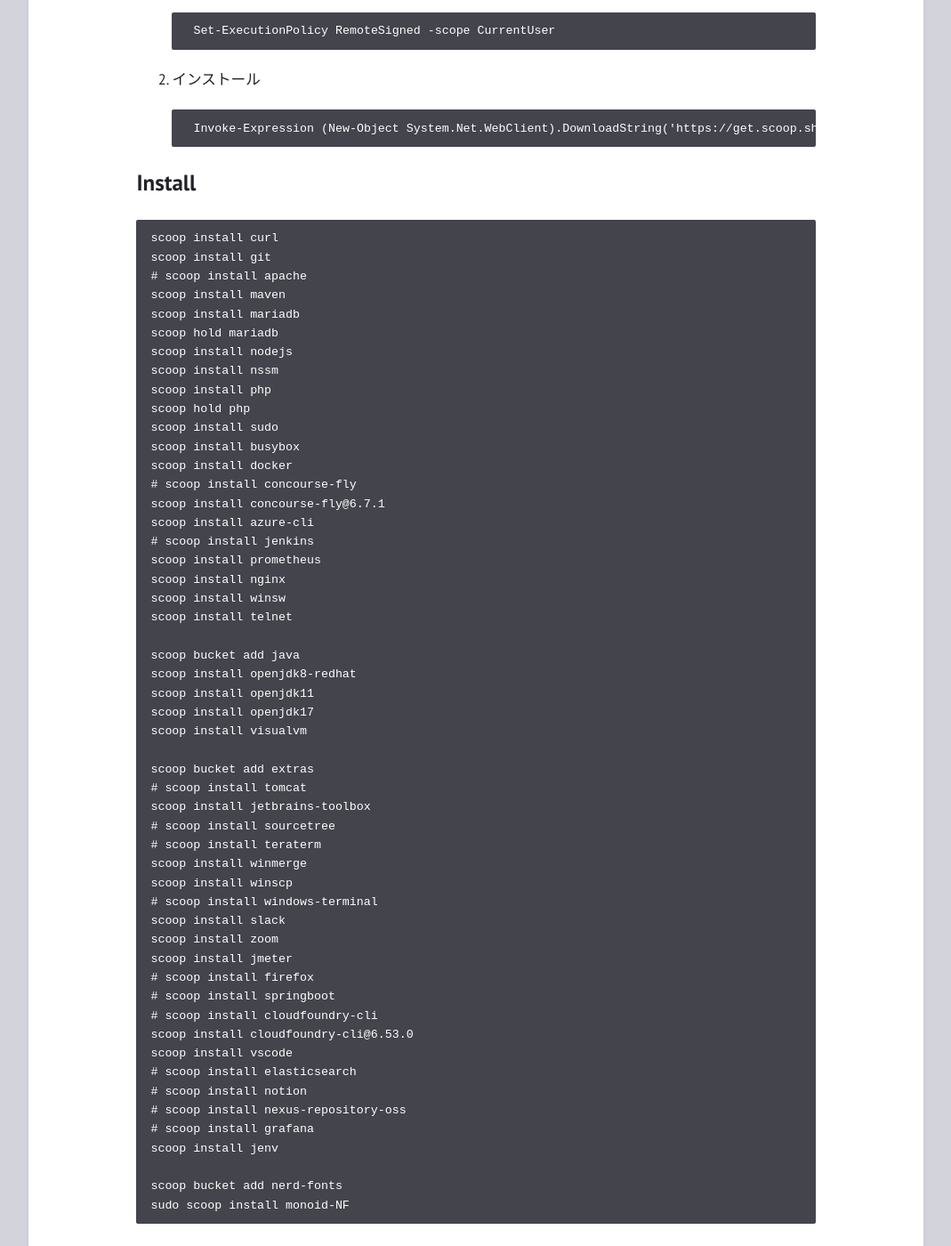
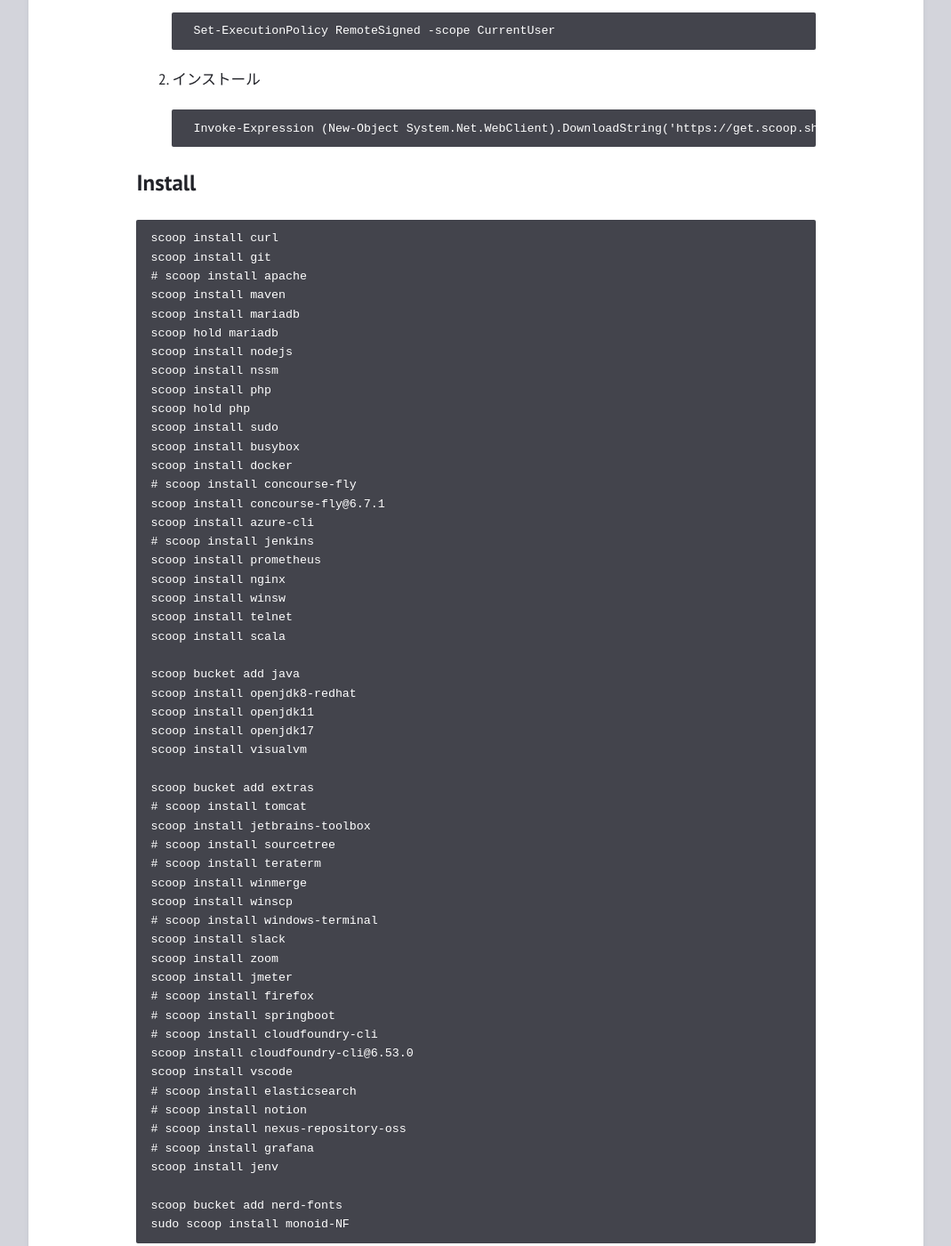
Before and after one commit to dazoyee/dazoyee.github.io, a Jekyll site: the page built from _posts/cheatsheet/2021-09-14-scoop.md, in a window 1280 px wide and 1400 px high, scrolled down 474 px. Shown: the whole window at 89% size, without its empty margins (105-1174 px from the left). Built offline with Jekyll 4.4.1, drawn with Linux system fonts in a browser that asks for light colours.

Commit message:
Update 2021-09-14-scoop.md

```diff
--- a/_posts/cheatsheet/2021-09-14-scoop.md
+++ b/_posts/cheatsheet/2021-09-14-scoop.md
@@ -47,6 +47,7 @@
 scoop install nginx
 scoop install winsw
 scoop install telnet
+scoop install scala
 
 scoop bucket add java
 scoop install openjdk8-redhat
```
